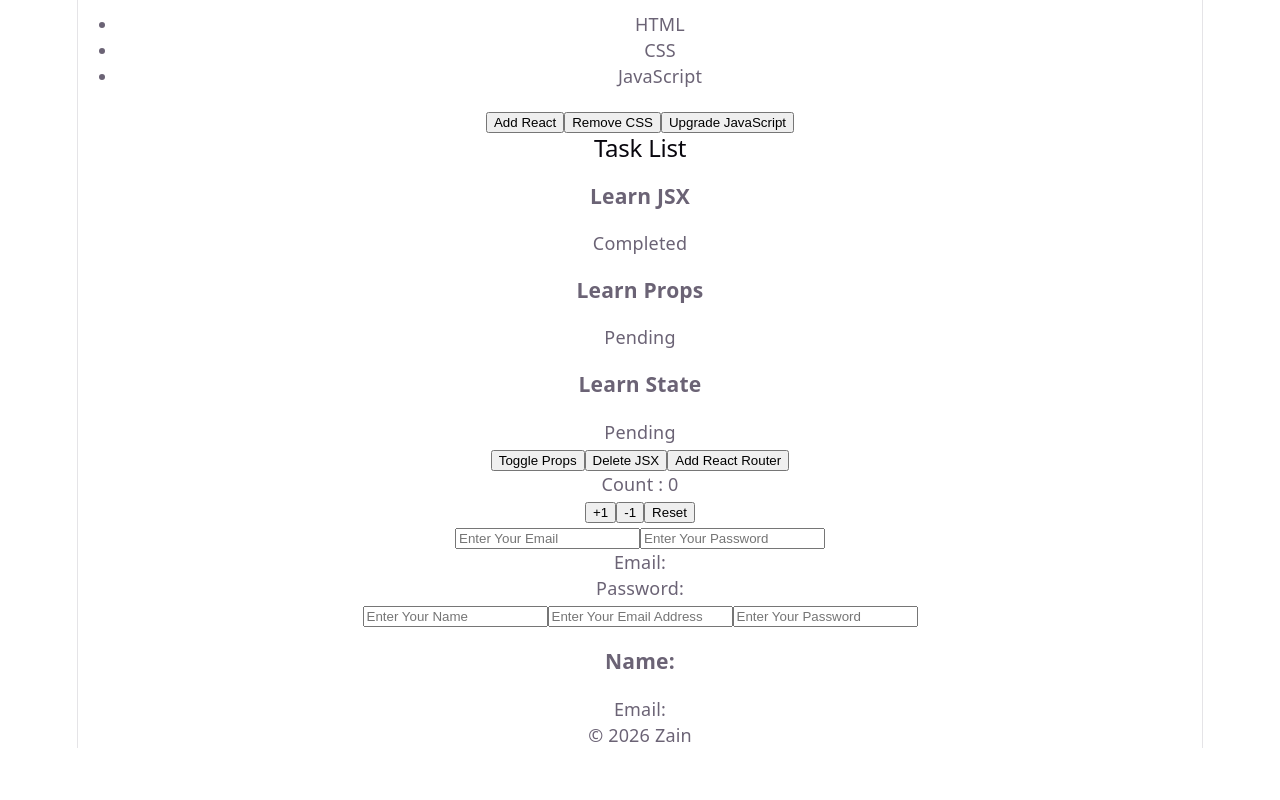
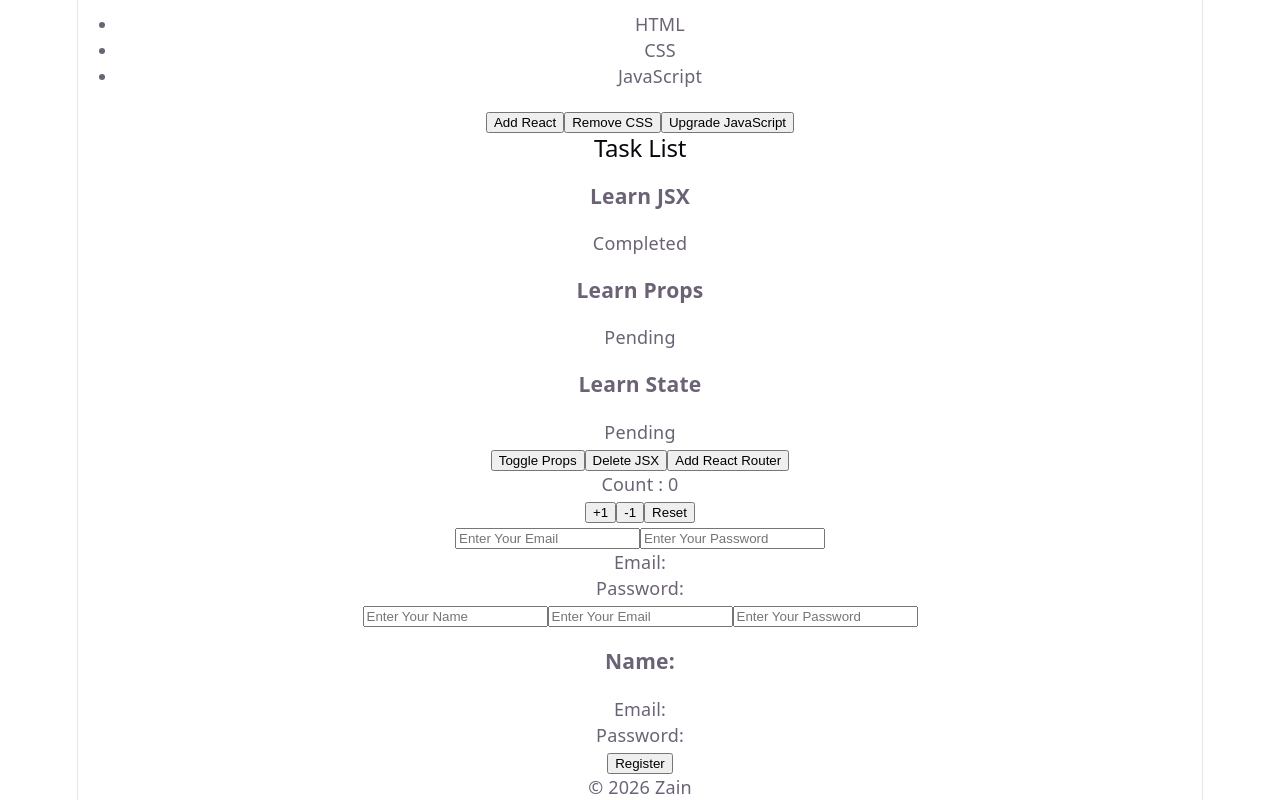
Before and after one commit to TheZainCode/react-mental-mode, a React (Vite) app: page / in a window 1280 px wide. Shown: the part 2284-3084 px from the top of the page. Before the commit the page ends 3032 px from the top, so only its background shows below. Built offline with nearby package versions, Linux system fonts and the light colour scheme.

Commit message:
feat: Learning Form Submission and preventDefault and updating RegisterForm File

```diff
--- a/src/components/RegisterForm.jsx
+++ b/src/components/RegisterForm.jsx
@@ -6,23 +6,27 @@ function RegisterForm(){
         password: ""
     });
     function handleChange(event){
-        const { name, value}=event.target;
+        const {name, value}=event.target;
         setFormData((prevData) => ({
             ...prevData,
             [name] : value
-        }))
+        }));
+    }
+    function handleSubmit(event){
+        event.preventDefault();
+        console.log(formData);
     }
     return(
         <>
-        <form>
+        <form onSubmit={handleSubmit}>
             <input type="text" name="name" value={formData.name} onChange={handleChange} placeholder="Enter Your Name" />
-            <input type="email" name="email" value={formData.email} onChange={handleChange} placeholder="Enter Your Email Address" />
+            <input type="email" name="email" value={formData.email} onChange={handleChange} placeholder="Enter Your Email" />
             <input type="password" name="password" value={formData.password} onChange={handleChange} placeholder="Enter Your Password" />
-        </form>
-        <section>
-            <h3>Name: { formData.name }</h3>
-            <p>Email: {formData.email }</p>
-        </section>
+            <h3>Name: {formData.name}</h3>
+            <p>Email: {formData.email}</p>
+            <p>Password: {"*".repeat(formData.password.length)}</p>
+            <button type="submit">Register</button>
+           </form>
         </>
     )
 }
```
